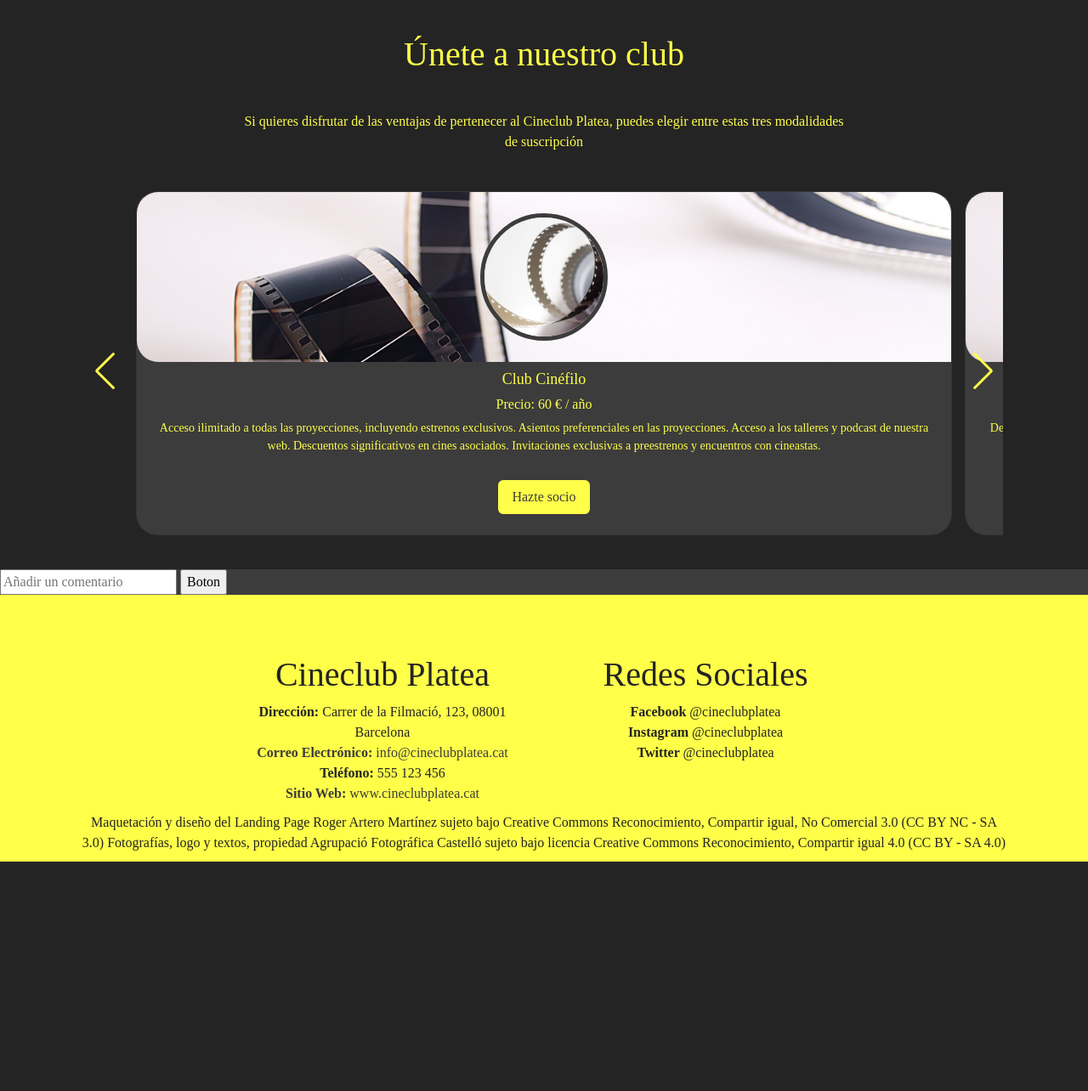
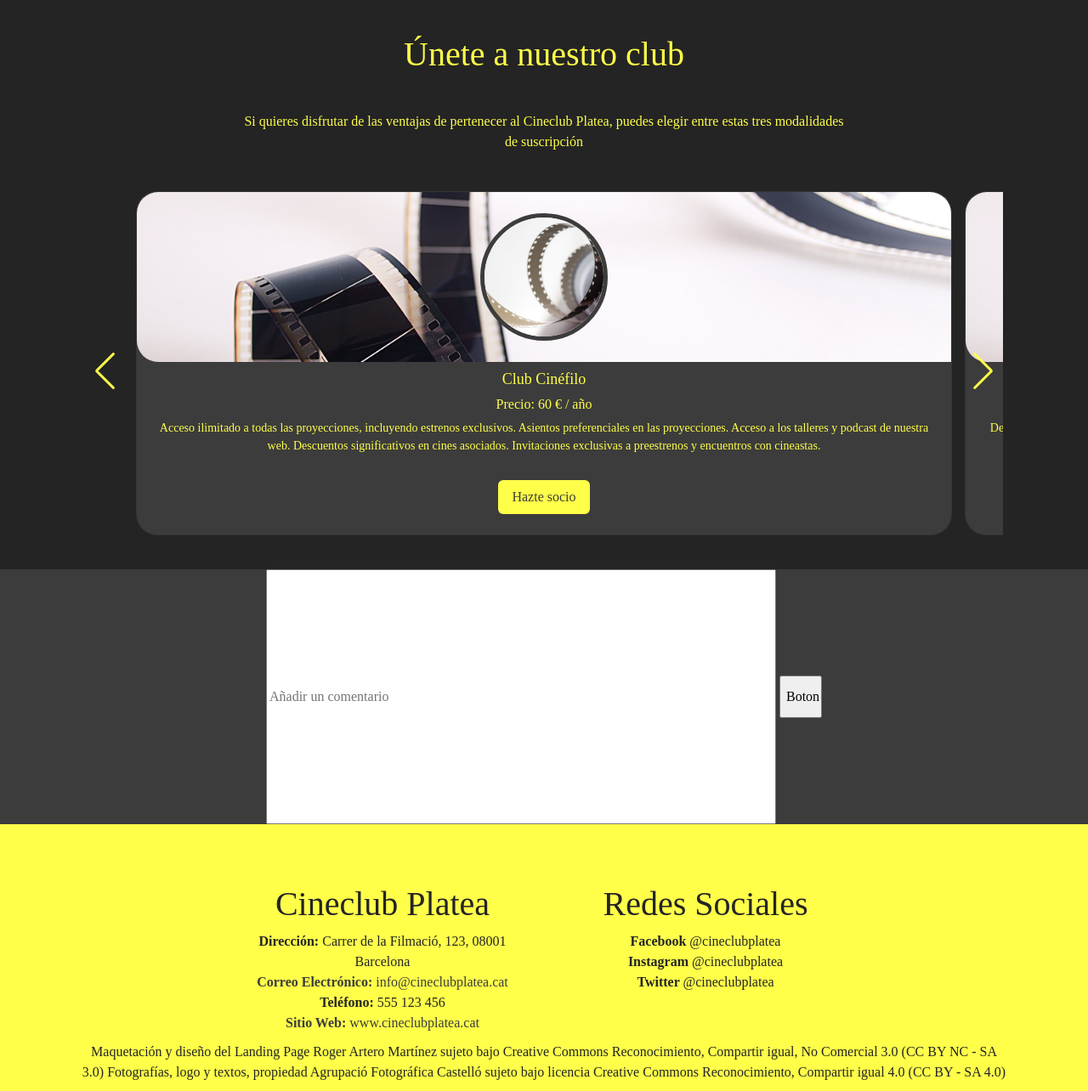
Before and after one commit to xorsch/CinemesPlatea, a PHP site: page / in a window 1280 px wide. Shown: the part 1635-2919 px from the top of the page at 85% size. Before the commit the page ends 2649 px from the top, so only its background shows below. Run offline with PHP 8.4, Linux system fonts and the light colour scheme.

Commit message:
Revert "Update grid.css"
This reverts commit 01228f1c2d958fef98651890b82c360a0a129940.

```diff
--- a/web/css/grid.css
+++ b/web/css/grid.css
@@ -37,9 +37,9 @@ p {
 
 :root {
   /* Variables global */
-  --bg-color: #FFFF4A;
+  --bg-color: #ffff4a;
   --primary: #242424;
-  --secondary: #3C3C3C;
+  --secondary: #3c3c3c;
   --green: #82cd47;
   --secondary-light: rgb(34, 124, 112, 0.2);
   --secondary-light-2: rgb(127, 183, 126, 0.1);
@@ -428,6 +426,19 @@ p {
   /* left: 26px !important; */
 }
 
+/* Formulario comentario */
+.comment-area {
+  display: flex;
+  justify-content: center;
+  align-items: center;
+  height: 300px;
+}
+#comentArea{
+  height: 300px;
+  width: 600px;
+  text-align: start;
+  top: 0;
+}
 /* Botón flotante scrollToTop*/
 
 #scrolltotop_parent {
@@ -446,20 +457,15 @@ p {
   transition: opacity 0.6s ease-in-out;
 }
 
-#scrolltotop_arrow {
-  border: solid var(--secondary);
-  border-width: 0 3px 3px 0;
-  display: inline-block;
-  text-align: center;
-  padding: 3px;
-  transform: rotate(-135deg) scale(4);
-}
-
 #scrolltotop_parent:hover {
   opacity: 0.5;
 }
-
-/* fotter */
+/* Contacto */
+#comment-btn {
+  height: 50px;
+  width: 50px;
+}
+/* footer */
 
 footer {
   background: var(--bg-color);
```
Also changed, not shown: other parts of web/css/grid.css (+18 -28 lines).
